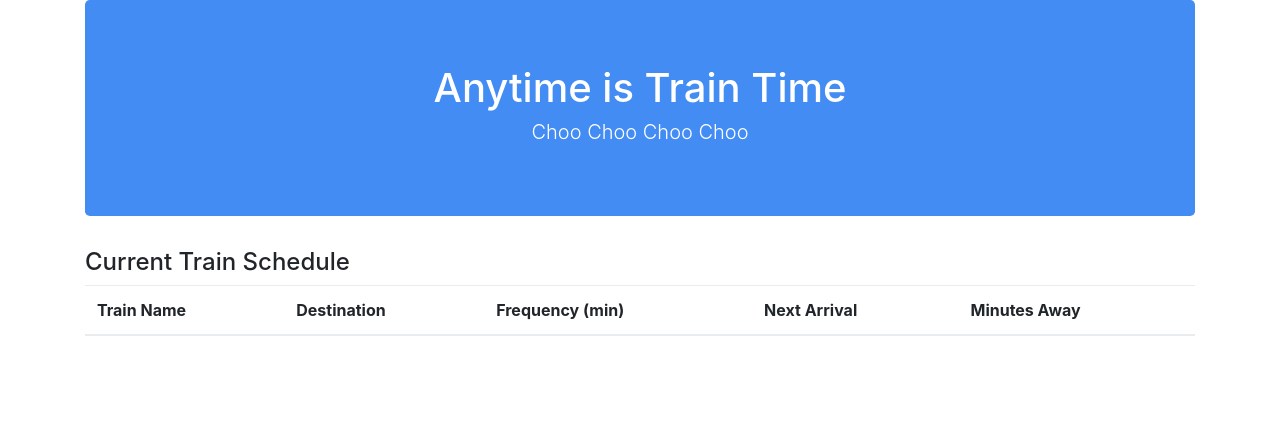
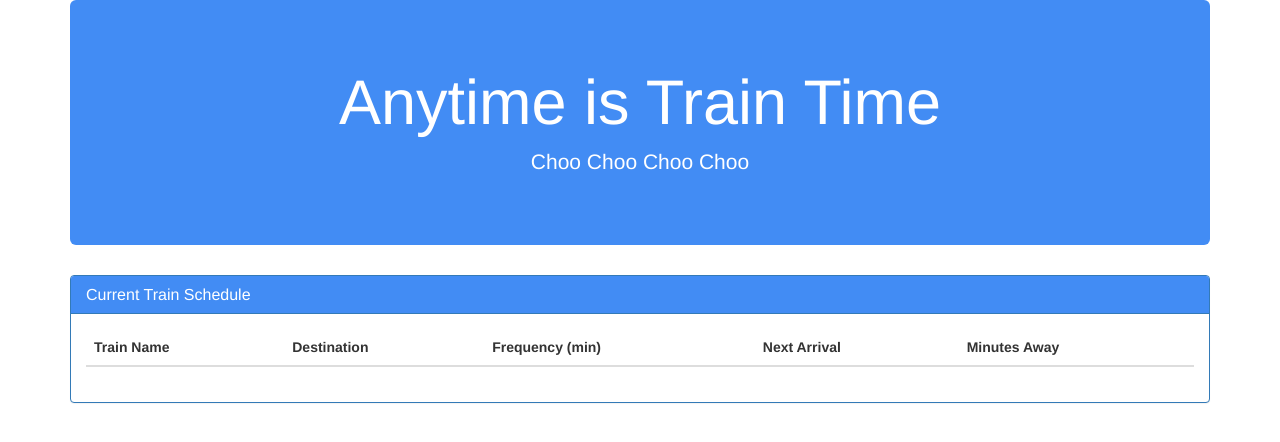
Before and after one commit to fzbo/Firebase, a plain HTML site: page index.html in a window 1280 px wide. Drawn offline with nearby package versions, Linux system fonts and the light colour scheme.

Commit message:
Latest updated with correction to bootstrap version being used

```diff
--- a/index.html
+++ b/index.html
@@ -5,10 +5,10 @@
 	  <meta charset="utf-8">
 	  <meta name="viewport" content="width=device-width, initial-scale=1">
 	  <!--Bootstrap CSS JQuery-->
-	  <link rel="stylesheet" href="https://maxcdn.bootstrapcdn.com/bootstrap/4.0.0-beta.2/css/bootstrap.min.css">
+	  <link rel="stylesheet" href="https://maxcdn.bootstrapcdn.com/bootstrap/3.3.7/css/bootstrap.min.css">
 	  <script src="https://ajax.googleapis.com/ajax/libs/jquery/3.2.1/jquery.min.js"></script>
 	  <script src="https://cdnjs.cloudflare.com/ajax/libs/popper.js/1.12.6/umd/popper.min.js"></script>
-	  <script src="https://maxcdn.bootstrapcdn.com/bootstrap/4.0.0-beta.2/js/bootstrap.min.js"></script>
+	  <script src="https://maxcdn.bootstrapcdn.com/bootstrap/3.3.7/js/bootstrap.min.js"></script>
 	  <!--Firebase Link-->
 	  <script src="https://www.gstatic.com/firebasejs/4.8.0/firebase.js"></script>
 	  <!--Moment.js-->
@@ -30,7 +30,7 @@
 		<div class="col-lg-12">
 		<!--Train Schedule-->
 			<div class="panel panel-primary">
-		<div class="panel-heading">
+				<div class="panel-heading" style="background-color: #428cf4; color: white">
 					<h4 class="panel-title">Current Train Schedule</h4>
 				</div>
 
@@ -48,6 +48,8 @@
 						<tbody>
 						</tbody>
 					</table>
+				</div>
+			</div>
 		</div>
 	</div>
 
@@ -91,7 +93,6 @@
 
 
 
-
 </div>
 
 </body>
```
Lines whose indentation alone changed are shown as unchanged.
